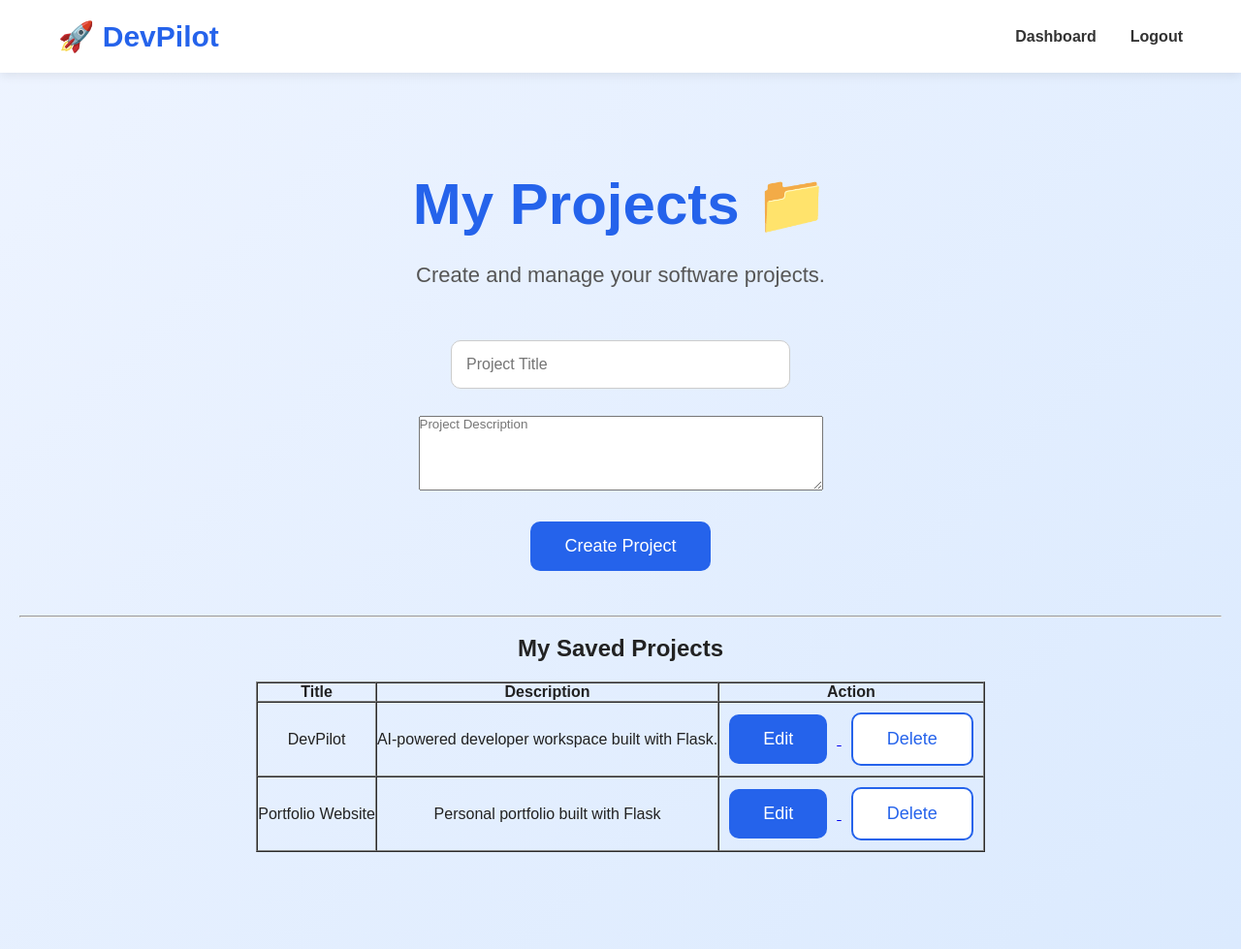
After one commit to umeshreddy21-ind/DevPilot, a Flask app: page /projects in a window 1280 px wide. The commit adds this page. Shown: the whole page at 97% size. Run offline with Flask 3, Linux system fonts and the light colour scheme; a user stored in the database is signed in; data comes from the database, SQL or seed files in the repository; both versions use the stored data as it was after the commit.

Commit message:
Complete authentication and project CRUD

```diff
--- a/app.py
+++ b/app.py
@@ -1,33 +1,33 @@
 from flask import Flask, render_template, request, redirect, url_for, session
-from models import db, User
+from models import db, User, Project, Note
 from werkzeug.security import generate_password_hash, check_password_hash
 
 app = Flask(__name__)
 
+# ==========================================
 # Secret Key
+# ==========================================
 app.secret_key = "devpilot_secret_key"
 
+# ==========================================
 # Database Configuration
+# ==========================================
 app.config["SQLALCHEMY_DATABASE_URI"] = "sqlite:///devpilot.db"
 app.config["SQLALCHEMY_TRACK_MODIFICATIONS"] = False
 
-# Initialize Database
 db.init_app(app)
 
-
-# ==========================
+# ==========================================
 # Home Page
-# ==========================
-
+# ==========================================
 @app.route("/")
 def home():
     return render_template("home.html")
 
 
-# ==========================
-# Register Page
-# ==========================
-
+# ==========================================
+# Register
+# ==========================================
 @app.route("/register", methods=["GET", "POST"])
 def register():
 
@@ -37,16 +37,13 @@ def register():
         email = request.form["email"]
         password = request.form["password"]
 
-        # Check if email already exists
         existing_user = User.query.filter_by(email=email).first()
 
         if existing_user:
             return "Email already registered!"
 
-        # Hash Password
         hashed_password = generate_password_hash(password)
 
-        # Create User
         new_user = User(
             fullname=fullname,
             email=email,
@@ -61,10 +58,9 @@ def register():
     return render_template("register.html")
 
 
-# ==========================
-# Login Page
-# ==========================
-
+# ==========================================
+# Login
+# ==========================================
 @app.route("/login", methods=["GET", "POST"])
 def login():
 
@@ -73,58 +69,128 @@ def login():
         email = request.form["email"]
         password = request.form["password"]
 
-        print("\n========== LOGIN DEBUG ==========")
-        print("Entered Email:", email)
-        print("Entered Password:", password)
-
         user = User.query.filter_by(email=email).first()
 
-        print("User Found:", user)
+        if user and check_password_hash(user.password, password):
 
-        if user:
-            print("Stored Password Hash:", user.password)
+            session["user"] = user.fullname
+            session["email"] = user.email
 
-            password_match = check_password_hash(user.password, password)
-            print("Password Match:", password_match)
-
-            if password_match:
-                session["user"] = user.fullname
-                session["email"] = user.email
-
-                print("Login Successful!")
-                print("===============================\n")
-
-                return redirect(url_for("dashboard"))
-
-        print("Login Failed!")
-        print("===============================\n")
+            return redirect(url_for("dashboard"))
 
         return "Invalid Email or Password!"
 
     return render_template("login.html")
 
 
-# ==========================
+# ==========================================
 # Dashboard
-# ==========================
-
+# ==========================================
 @app.route("/dashboard")
 def dashboard():
 
     if "user" not in session:
         return redirect(url_for("login"))
 
+    projects_count = Project.query.filter_by(
+        user_email=session["email"]
+    ).count()
+
     return render_template(
         "dashboard.html",
         username=session["user"],
-        email=session["email"]
+        email=session["email"],
+        projects_count=projects_count
     )
 
 
-# ==========================
+# ==========================================
+# Projects
+# ==========================================
+@app.route("/projects", methods=["GET", "POST"])
+def projects():
+
+    if "user" not in session:
+        return redirect(url_for("login"))
+
+    if request.method == "POST":
+
+        title = request.form["title"]
+        description = request.form["description"]
+
+        new_project = Project(
+            title=title,
+            description=description,
+            user_email=session["email"]
+        )
+
+        db.session.add(new_project)
+        db.session.commit()
+
+        return redirect(url_for("projects"))
+
+    all_projects = Project.query.filter_by(
+        user_email=session["email"]
+    ).all()
+
+    return render_template(
+        "projects.html",
+        projects=all_projects
+    )
+
+
+# ==========================================
+# Edit Project
+# ==========================================
+@app.route("/edit_project/<int:project_id>", methods=["GET", "POST"])
+def edit_project(project_id):
+
+    if "user" not in session:
+        return redirect(url_for("login"))
+
+    project = Project.query.get_or_404(project_id)
+
+    if project.user_email != session["email"]:
+        return "Unauthorized!"
+
+    if request.method == "POST":
+
+        project.title = request.form["title"]
+        project.description = request.form["description"]
+
+        db.session.commit()
+
+        return redirect(url_for("projects"))
+
+    return render_template(
+        "edit_project.html",
+        project=project
+    )
+
+
+# ==========================================
+# Delete Project
+# ==========================================
+@app.route("/delete_project/<int:project_id>")
+def delete_project(project_id):
+
+    if "user" not in session:
+        return redirect(url_for("login"))
+
+    project = Project.query.get_or_404(project_id)
+
+    if project.user_email != session["email"]:
+        return "Unauthorized!"
+
+    db.session.delete(project)
+    db.session.commit()
+
+    return redirect(url_for("projects"))
+
+
+# ==========================================
 # Logout
-# ==========================
-
+# ==========================================
 @app.route("/logout")
 def logout():
 
@@ -133,10 +199,9 @@ def logout():
     return redirect(url_for("home"))
 
 
-# ==========================
+# ==========================================
 # Run Application
-# ==========================
-
+# ==========================================
 if __name__ == "__main__":
 
     with app.app_context():
--- /dev/null
+++ b/templates/projects.html
@@ -0,0 +1,138 @@
+<!DOCTYPE html>
+<html lang="en">
+
+<head>
+
+    <meta charset="UTF-8">
+    <meta name="viewport" content="width=device-width, initial-scale=1.0">
+
+    <title>My Projects | DevPilot</title>
+
+    <link rel="stylesheet" href="{{ url_for('static', filename='css/style.css') }}">
+
+</head>
+
+<body>
+
+    <!-- Navigation -->
+
+    <nav>
+
+        <div class="logo">
+            🚀 DevPilot
+        </div>
+
+        <ul>
+
+            <li><a href="/dashboard">Dashboard</a></li>
+
+            <li><a href="/logout">Logout</a></li>
+
+        </ul>
+
+    </nav>
+
+    <!-- Projects Section -->
+
+    <section class="hero">
+
+        <h1>My Projects 📁</h1>
+
+        <p>Create and manage your software projects.</p>
+
+        <form method="POST">
+
+            <input
+                type="text"
+                name="title"
+                placeholder="Project Title"
+                required
+            >
+
+            <br><br>
+
+            <textarea
+                name="description"
+                placeholder="Project Description"
+                rows="5"
+                cols="50"
+                required
+            ></textarea>
+
+            <br><br>
+
+            <button class="primary" type="submit">
+                Create Project
+            </button>
+
+        </form>
+
+        <br><br>
+
+        <hr>
+
+        <br>
+
+        <h2>My Saved Projects</h2>
+
+        {% if projects %}
+
+        <table border="1" cellpadding="10" cellspacing="0" style="margin:auto; margin-top:20px;">
+
+            <tr>
+
+                <th>Title</th>
+
+                <th>Description</th>
+
+                <th>Action</th>
+
+            </tr>
+
+            {% for project in projects %}
+
+            <tr>
+
+                <td>{{ project.title }}</td>
+
+                <td>{{ project.description }}</td>
+
+                <td>
+
+                    <a href="/edit_project/{{ project.id }}">
+
+                        <button class="primary">
+                            Edit
+                        </button>
+
+                    </a>
+
+                    <a href="/delete_project/{{ project.id }}">
+
+                        <button class="secondary">
+                            Delete
+                        </button>
+
+                    </a>
+
+                </td>
+
+            </tr>
+
+            {% endfor %}
+
+        </table>
+
+        {% else %}
+
+        <p>No projects created yet.</p>
+
+        {% endif %}
+
+    </section>
+
+    <script src="{{ url_for('static', filename='js/script.js') }}"></script>
+
+</body>
+
+</html>
```
Also changed, not shown: models.py (+21 -0 lines), templates/dashboard.html (+36 -8 lines), templates/edit_project.html (added, +66 -0 lines), instance/devpilot.db, templates/edit_note.html (added), templates/notes.html (added).
